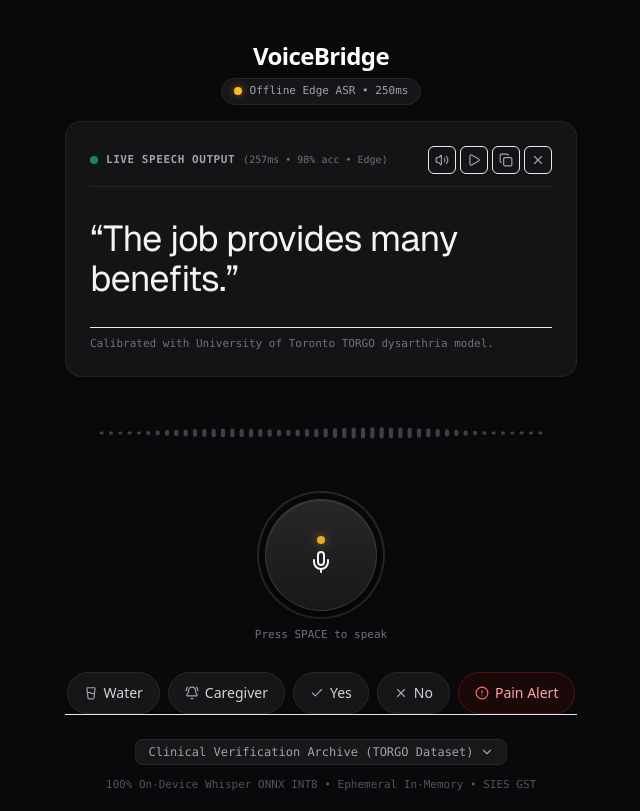
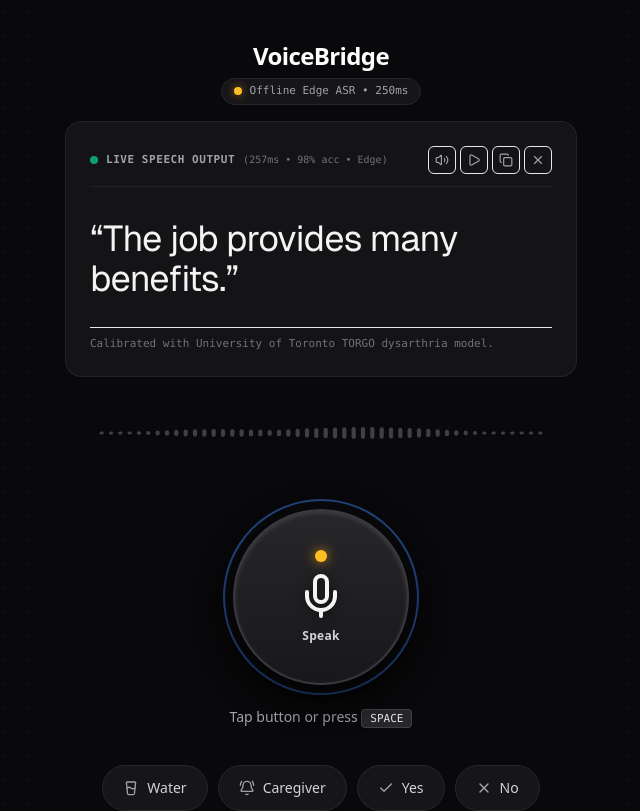
Before and after one commit to Nomad1331/Threws-Odyssey, a Next.js app in the folder frontend/: page / in a window 1280 px wide. Shown: the top 811 px of the page, without its empty margins (319-959 px from the left). Built offline with nearby package versions, Linux system fonts and the light colour scheme.

Commit message:
enlarge tactile mic dial to 144-176px for motor ataxia and tremor accessibility

```diff
--- a/frontend/src/components/QuickAssistGrid.tsx
+++ b/frontend/src/components/QuickAssistGrid.tsx
@@ -1,6 +1,6 @@
 "use client";
 
-import React, { useState } from "react";
+import React, { useState, useCallback } from "react";
 import { GlassWater, BellRing, AlertCircle, Check, X } from "lucide-react";
 
 interface AACCard {
@@ -60,7 +60,17 @@ export const QuickAssistGrid: React.FC<QuickAssistGridProps> = ({
 }) => {
   const [activeCardId, setActiveCardId] = useState<string | null>(null);
 
-  const handleCardClick = (card: AACCard) => {
+  const handleCardClick = useCallback(
+    (card: AACCard) => {
+      // Haptic confirmation for motor tremor users
+      if (typeof navigator !== "undefined" && typeof navigator.vibrate === "function") {
+        try {
+          navigator.vibrate(30);
+        } catch {
+          // Ignore
+        }
+      }
+
       setActiveCardId(card.id);
       setTimeout(() => setActiveCardId(null), 800);
 
@@ -77,13 +87,15 @@ export const QuickAssistGrid: React.FC<QuickAssistGridProps> = ({
       if (onSpeakPhrase) {
         onSpeakPhrase(card.spokenText);
       }
-  };
+    },
+    [onSpeakPhrase]
+  );
 
   return (
     <div
-      className={`flex flex-wrap items-center justify-center gap-2 max-w-lg mx-auto ${className}`}
+      className={`flex flex-wrap items-center justify-center gap-2.5 max-w-lg mx-auto ${className}`}
       role="region"
-      aria-label="Quick Assist Soundboard"
+      aria-label="Tactile AAC Soundboard"
     >
       {AAC_PRESETS.map((card) => {
         const Icon = card.icon;
@@ -96,18 +108,18 @@ export const QuickAssistGrid: React.FC<QuickAssistGridProps> = ({
             type="button"
             onClick={() => handleCardClick(card)}
             className={`
-              inline-flex items-center gap-1.5 px-3.5 py-2 sm:px-4 sm:py-2.5 rounded-full border text-xs sm:text-sm font-sans font-medium transition-all duration-100 select-none active:scale-95
+              inline-flex items-center gap-2 px-4 py-2.5 sm:px-5 sm:py-3 min-h-[44px] rounded-full border text-xs sm:text-sm font-sans font-medium transition-all duration-100 select-none active:scale-95 shadow-sm
               ${
                 isActive
-                  ? "bg-zinc-800 border-zinc-500 text-white translate-y-0.5"
+                  ? "bg-zinc-800 border-amber-500 text-white ring-2 ring-amber-500/30"
                   : isUrgent
-                  ? "bg-red-950/30 border-red-900/50 text-red-300 hover:border-red-700 hover:bg-red-950/50"
+                  ? "bg-red-950/40 border-red-800/60 text-red-300 hover:border-red-600 hover:bg-red-950/60"
                   : "bg-zinc-900/90 border-zinc-800 text-zinc-300 hover:border-zinc-700 hover:text-zinc-100"
               }
             `}
           >
             <Icon
-              className={`h-3.5 w-3.5 ${
+              className={`h-4 w-4 ${
                 isUrgent ? "text-red-400" : "text-zinc-400"
               }`}
             />
--- a/frontend/src/components/TactileMicButton.tsx
+++ b/frontend/src/components/TactileMicButton.tsx
@@ -18,18 +18,35 @@ export const TactileMicButton: React.FC<TactileMicButtonProps> = ({
   disabled = false,
   audioLevel = 0,
 }) => {
-  // Global spacebar listener for hands-free / motor dexterity support
+  // Safe tactile haptic feedback for mobile accessibility
+  const triggerHaptic = useCallback(() => {
+    if (typeof navigator !== "undefined" && typeof navigator.vibrate === "function") {
+      try {
+        navigator.vibrate(45);
+      } catch {
+        // Ignore haptic errors on unsupported hardware
+      }
+    }
+  }, []);
+
+  const handleAction = useCallback(() => {
+    if (disabled || state === "processing") return;
+    triggerHaptic();
+    onToggle();
+  }, [disabled, state, triggerHaptic, onToggle]);
+
+  // Global spacebar listener for hands-free / motor dexterity assistance
   const handleKeyDown = useCallback(
     (e: KeyboardEvent) => {
       if (e.code === "Space" && !disabled) {
         const activeTag = (document.activeElement?.tagName || "").toLowerCase();
         if (activeTag !== "input" && activeTag !== "textarea") {
           e.preventDefault();
-          onToggle();
+          handleAction();
         }
       }
     },
-    [disabled, onToggle]
+    [disabled, handleAction]
   );
 
   useEffect(() => {
@@ -41,72 +58,104 @@ export const TactileMicButton: React.FC<TactileMicButtonProps> = ({
   const isProcessing = state === "processing";
 
   return (
-    <div className="relative flex flex-col items-center justify-center select-none">
-      {/* Outer Illuminated Hardware Amber Ring (Matches Mockup) */}
+    <div className="relative flex flex-col items-center justify-center select-none py-2">
+      {/* Massive Hardware Dial Container with Maximum Touch Surface */}
+      <div className="relative flex items-center justify-center">
+        {/* Pulsing Radar Aura during Active Recording */}
+        {isListening && (
+          <span
+            className="absolute -inset-3 sm:-inset-4 rounded-full border-2 border-amber-400/40 animate-ping opacity-60 pointer-events-none"
+            aria-hidden="true"
+          />
+        )}
+
+        {/* Tactile Outer Ring Housing with Audio Energy Scalability */}
         <div
-        className={`relative flex items-center justify-center rounded-full p-1.5 transition-all duration-300 ${
+          className={`relative flex items-center justify-center rounded-full p-2 transition-all duration-200 ${
             isListening
-            ? "ring-4 ring-amber-500 shadow-[0_0_30px_rgba(245,158,11,0.45)] scale-105"
+              ? "ring-4 ring-amber-500 shadow-[0_0_40px_rgba(245,158,11,0.55)]"
               : isProcessing
-            ? "ring-2 ring-amber-500/70 animate-pulse"
-            : "ring-2 ring-zinc-800 hover:ring-zinc-700"
+              ? "ring-2 ring-amber-500/70 animate-pulse shadow-[0_0_20px_rgba(245,158,11,0.25)]"
+              : "ring-2 ring-zinc-750 hover:ring-zinc-600 shadow-[0_12px_28px_rgba(0,0,0,0.6)]"
           }`}
           style={{
             transform: isListening
-            ? `scale(${1.02 + Math.min(audioLevel * 0.15, 0.12)})`
+              ? `scale(${1.03 + Math.min(audioLevel * 0.18, 0.14)})`
               : "scale(1)",
           }}
         >
-        {/* Physical Weighted Mechanical Switch */}
+          {/* Motor-Accessible Mechanical Button: 160px on mobile, 192px on desktop */}
           <button
             type="button"
-          onClick={onToggle}
+            onClick={handleAction}
             disabled={disabled || isProcessing}
             aria-label={
               isListening
-              ? "Stop recording. Transcribing speech..."
+                ? "Stop recording. Transcribing dysarthric speech."
                 : isProcessing
-              ? "Reconstructing dysarthric speech..."
-              : "Start recording speech. Press Spacebar or tap."
+                ? "Processing speech buffer."
+                : "Record speech. Large touch target for motor assistance. Tap or press Spacebar."
             }
             aria-pressed={isListening}
             className={`
-            relative flex h-24 w-24 sm:h-28 sm:w-28 flex-col items-center justify-center rounded-full
-            transition-all duration-150 ease-out focus:outline-none
+              relative flex h-36 w-36 sm:h-44 sm:w-44 flex-col items-center justify-center rounded-full
+              transition-all duration-150 ease-out focus:outline-none focus:ring-4 focus:ring-amber-500/50
               ${
                 isListening
-                ? "bg-gradient-to-b from-zinc-850 to-zinc-950 text-amber-400 border border-amber-500/50 shadow-inner"
+                  ? "bg-gradient-to-b from-zinc-850 via-zinc-900 to-zinc-950 text-amber-400 border-2 border-amber-500/60 shadow-[inset_0_4px_12px_rgba(0,0,0,0.8)]"
                   : isProcessing
-                ? "bg-gradient-to-b from-zinc-850 to-zinc-950 text-amber-400 border border-amber-500/40"
-                : "bg-gradient-to-b from-zinc-800 to-zinc-900 text-zinc-200 border border-zinc-700/80 shadow-[inset_0_1px_1px_rgba(255,255,255,0.1),0_4px_12px_rgba(0,0,0,0.6)] hover:border-zinc-500 active:scale-95"
+                  ? "bg-gradient-to-b from-zinc-850 to-zinc-950 text-amber-400 border border-amber-500/40 cursor-wait"
+                  : "bg-gradient-to-b from-zinc-800 via-zinc-850 to-zinc-900 text-zinc-100 border-2 border-zinc-700/80 shadow-[inset_0_2px_4px_rgba(255,255,255,0.12),0_10px_24px_rgba(0,0,0,0.7)] hover:border-zinc-500 hover:from-zinc-750 hover:to-zinc-850 active:scale-95"
               }
               ${disabled ? "opacity-50 cursor-not-allowed" : "cursor-pointer"}
             `}
           >
-          {/* Status Indicator */}
+            {/* Center State Content */}
             {isListening ? (
-            <Square className="h-6 w-6 text-amber-400 fill-amber-400" />
+              <div className="flex flex-col items-center gap-2">
+                <Square className="h-10 w-10 sm:h-12 sm:w-12 text-amber-400 fill-amber-400 drop-shadow-[0_0_12px_rgba(245,158,11,0.6)]" />
+                <span className="text-[11px] sm:text-xs font-mono font-bold tracking-widest text-amber-400 uppercase">
+                  TAP TO STOP
+                </span>
+              </div>
             ) : isProcessing ? (
-            <Loader2 className="h-6 w-6 animate-spin text-amber-400" />
+              <div className="flex flex-col items-center gap-2">
+                <Loader2 className="h-10 w-10 sm:h-12 sm:w-12 animate-spin text-amber-400" />
+                <span className="text-[11px] sm:text-xs font-mono font-semibold tracking-wider text-amber-400/90 uppercase">
+                  PROCESSING
+                </span>
+              </div>
             ) : (
-            <div className="flex flex-col items-center gap-1">
-              <span className="h-2 w-2 rounded-full bg-amber-400/90 shadow-[0_0_8px_rgba(245,158,11,0.6)]" />
-              <Mic className="h-6 w-6 text-zinc-100 mt-0.5" />
+              <div className="flex flex-col items-center gap-2">
+                {/* Glowing Hardware Amber Status Tally LED */}
+                <span className="h-2.5 w-2.5 sm:h-3 sm:w-3 rounded-full bg-amber-400 shadow-[0_0_12px_rgba(245,158,11,0.8)]" />
+                {/* Prominent High-Visibility Mic Icon */}
+                <Mic className="h-10 w-10 sm:h-12 sm:w-12 text-zinc-100 mt-0.5 filter drop-shadow-[0_2px_6px_rgba(0,0,0,0.5)]" />
+                <span className="text-[11px] sm:text-xs font-sans font-semibold tracking-wide text-zinc-300">
+                  Speak
+                </span>
               </div>
             )}
           </button>
         </div>
+      </div>
 
-      {/* Discreet Keycap Hint */}
-      <span className="mt-2.5 text-[11px] font-mono text-zinc-500">
+      {/* Accessible Instruction Hint */}
+      <div className="mt-3.5 flex items-center gap-2 text-center">
         {isListening ? (
-          <span className="text-amber-400 font-semibold animate-pulse">● RECORDING</span>
+          <span className="text-xs sm:text-sm font-mono text-amber-400 font-semibold tracking-wide animate-pulse">
+            ● RECORDING LIVE SPEECH
+          </span>
         ) : isProcessing ? (
-          <span className="text-amber-400/90">PROCESSING...</span>
+          <span className="text-xs sm:text-sm font-mono text-amber-400/90 tracking-wide">
+            Reconstructing acoustic buffer...
+          </span>
         ) : (
-          "Press SPACE to speak"
+          <span className="text-xs sm:text-sm font-sans text-zinc-400">
+            Tap button or press <kbd className="px-2 py-0.5 rounded bg-zinc-800 border border-zinc-700 text-[11px] font-mono text-zinc-200 shadow-sm">SPACE</kbd>
+          </span>
         )}
-      </span>
+      </div>
     </div>
   );
 };
```
Lines whose indentation alone changed are shown as unchanged.
